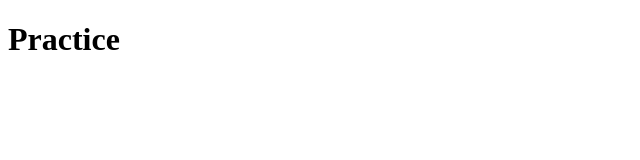
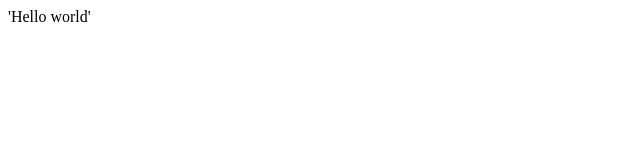
Before and after one commit to rmrmrmr/codingChallsRic-Vincent, a plain HTML site: page fcc-test-suite-template-master/index.html in a window 1280 px wide. Shown: the whole page, without its empty margins (0-640 px from the left). Drawn offline with Linux system fonts and the light colour scheme.

Commit message:
Hello world

```diff
--- a/fcc-test-suite-template-master/index.html
+++ b/fcc-test-suite-template-master/index.html
@@ -25,5 +25,4 @@
   </body>
 </html>
 
-<Hello vincent></Hello>
-<h1>Practice</h1>
+'Hello world'
```
